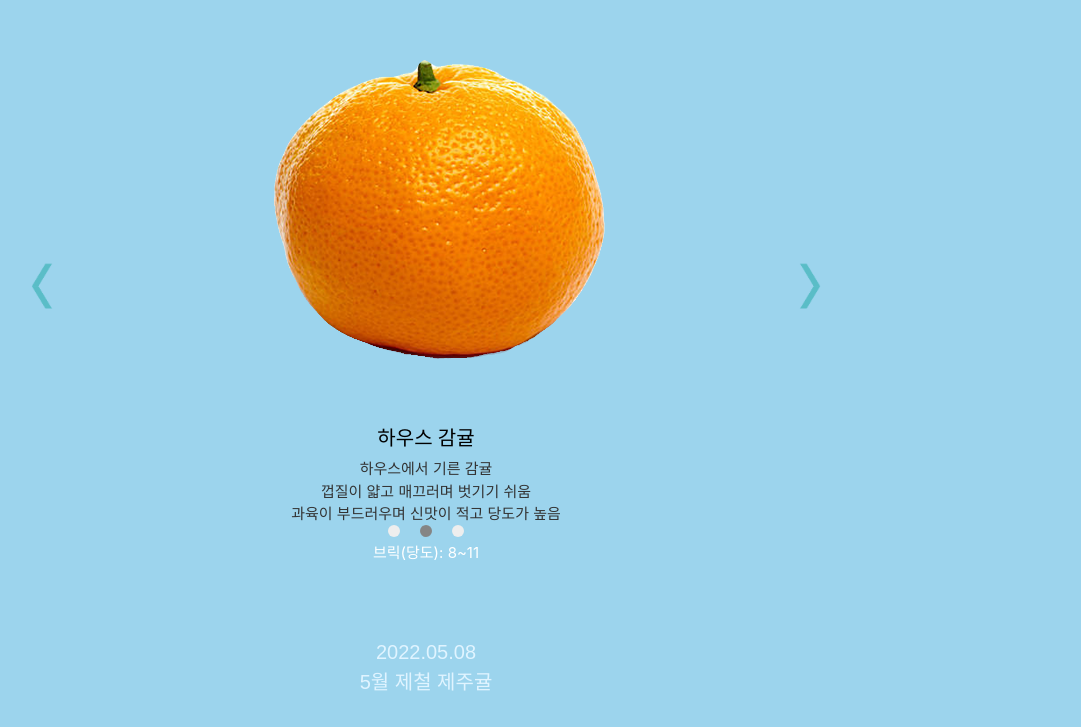
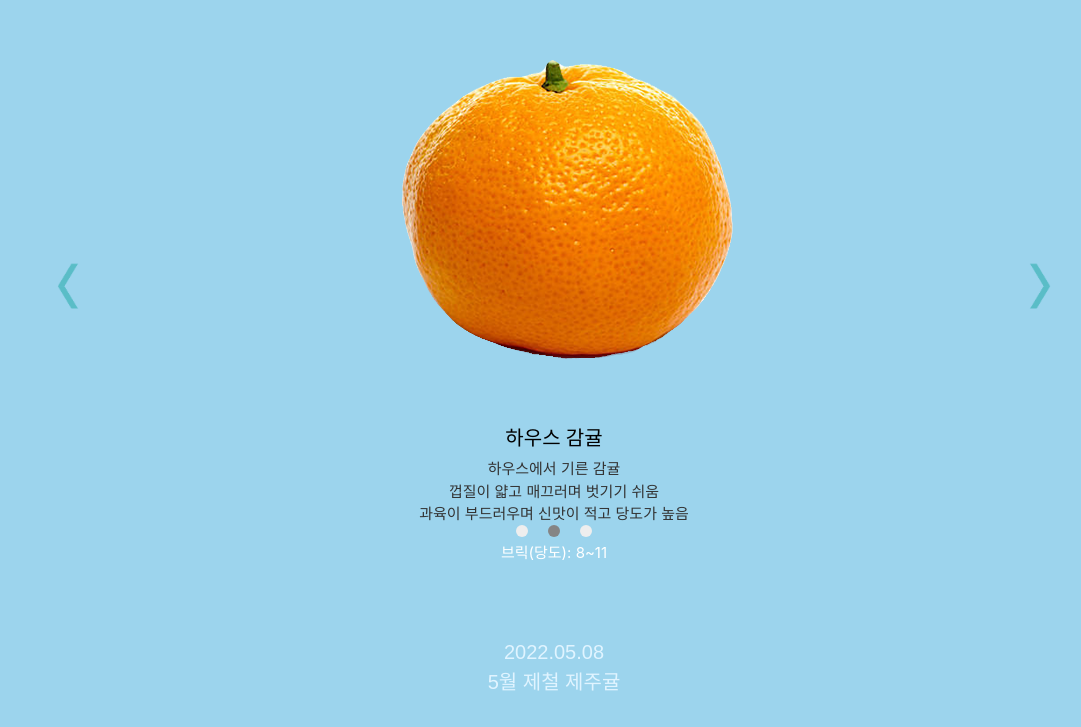
Before and after one commit to choijihey/jeju-orange, a plain HTML site: page index.html in a window 1280 px wide. Shown: the part 916-1643 px from the top of the page, without its empty margins (86-1167 px from the left). Drawn offline with nearby package versions, Linux system fonts and the light colour scheme.

Commit message:
Add files via upload

```diff
--- a/index.css
+++ b/index.css
@@ -104,7 +104,7 @@ img {
   position: relative;
   padding-top: 50px;
   overflow: hidden;
-  width: 1024px;
+  width: auto;
 }
 
 .panel {
--- a/index.html
+++ b/index.html
@@ -12,11 +12,11 @@
 <style>
 body {background-image: url("background.png");
       background-repeat: repeat;
-      text-align: center;
-	  width: 1024px;}
+      text-align: center;}
 
 #container {text-align: center;
-            width: 1024px;
+            width: auto;
+	        height: auto;
             font-size: 15px;}
 
 header {width: auto;
@@ -79,7 +79,6 @@ footer {
     </div>
 </article>
 <footer>
-	<script src="https://ajax.googleapis.com/ajax/libs/jquery/3.2.1/jquery.min.js"></script>
 <div class="slide">
   <ul class="panel">
     <li>
--- a/year.css
+++ b/year.css
@@ -13,7 +13,8 @@ body {padding: 40px;
 
 
 #mandarin {text-align: right;
-              float: right;}
+              float: right;
+            margin-right:35px;}
 
 p{color: white;}
 
```
